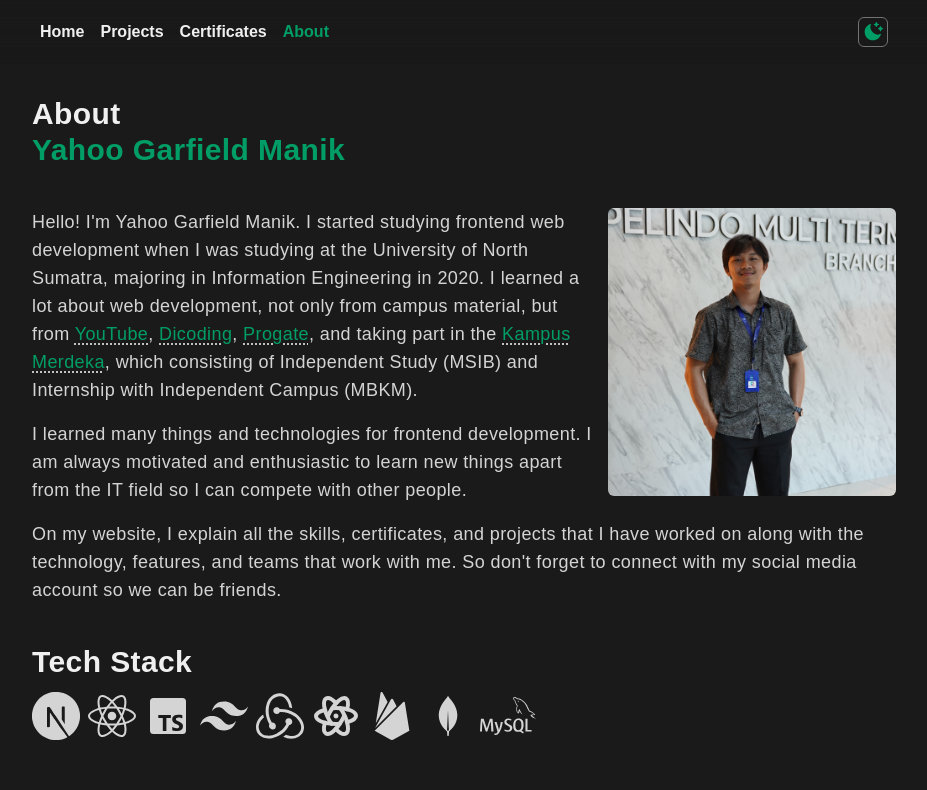
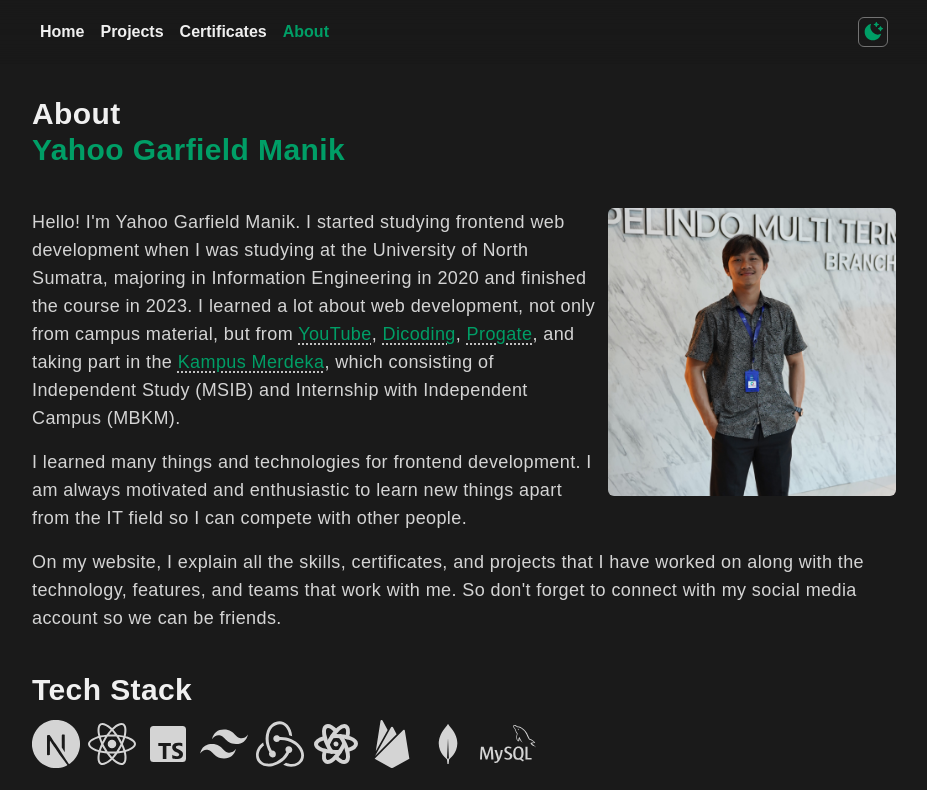
Before and after one commit to yahoogm/portfolio, a React (Vite) app: page /about in a window 1280 px wide. Shown: the top 790 px of the page, without its empty margins (176-1103 px from the left). Built offline with nearby package versions, Linux system fonts and the light colour scheme; a web font is replaced by a local one.

Commit message:
fix: add information

```diff
--- a/src/views/About/About.view.jsx
+++ b/src/views/About/About.view.jsx
@@ -38,8 +38,9 @@ const AboutViewPage = () => {
             <p className="dark:text-neutral-300 text-lm-text md:text-lg">
               Hello! I&apos;m Yahoo Garfield Manik. I started studying frontend
               web development when I was studying at the University of North
-              Sumatra, majoring in Information Engineering in 2020. I learned a
-              lot about web development, not only from campus material, but from{' '}
+              Sumatra, majoring in Information Engineering in 2020 and finished
+              the course in 2023. I learned a lot about web development, not
+              only from campus material, but from{' '}
               <Link
                 className="transition ease-in-out duration-150 delay-75 dark:text-my-primary underline underline-offset-4 dark:decoration-dm-text decoration-dotted dark:hover:decoration-my-primary hover:decoration-my-primary"
                 to={'https://www.youtube.com/@sandhikagalihWPU'}
```
